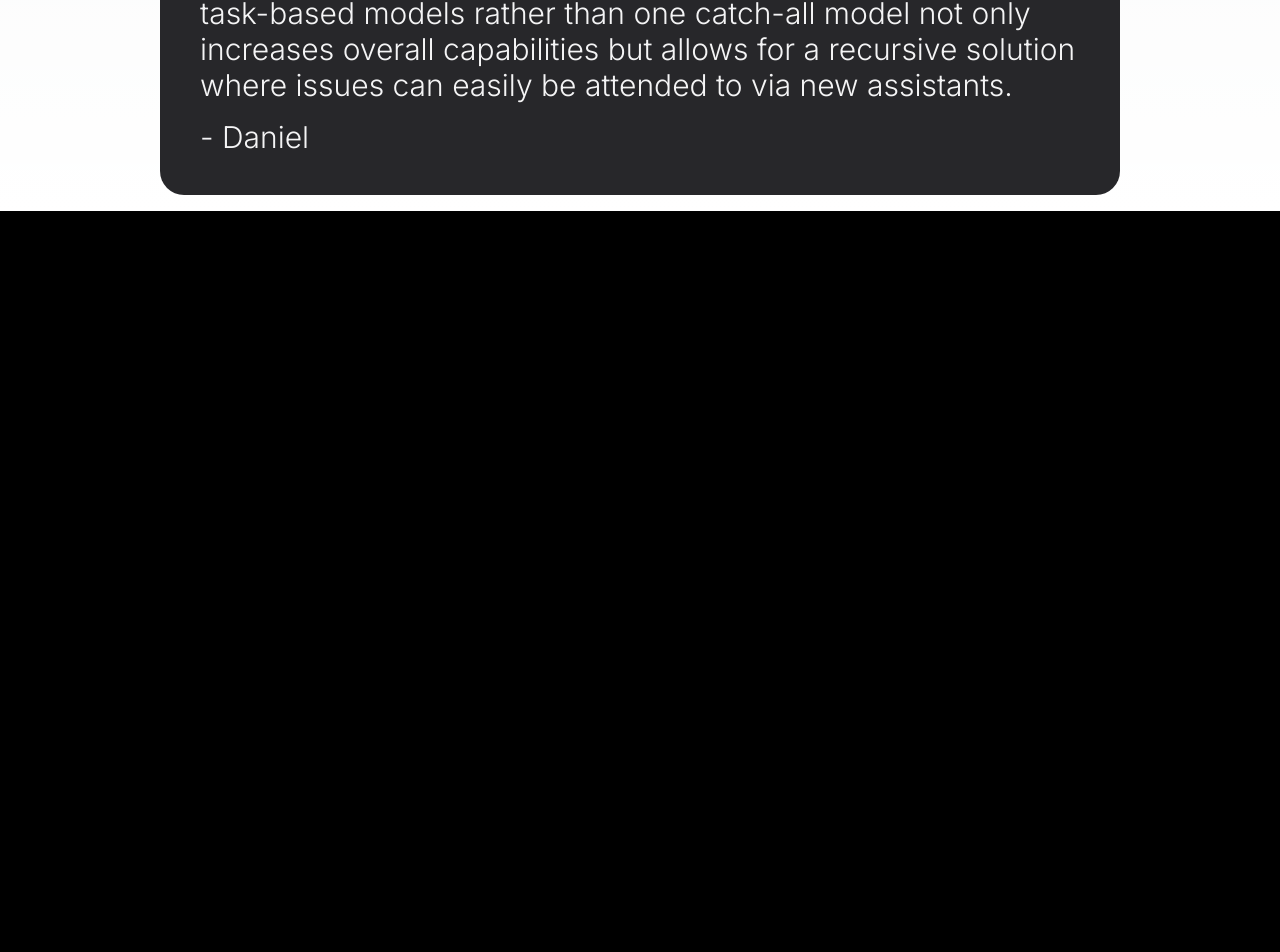
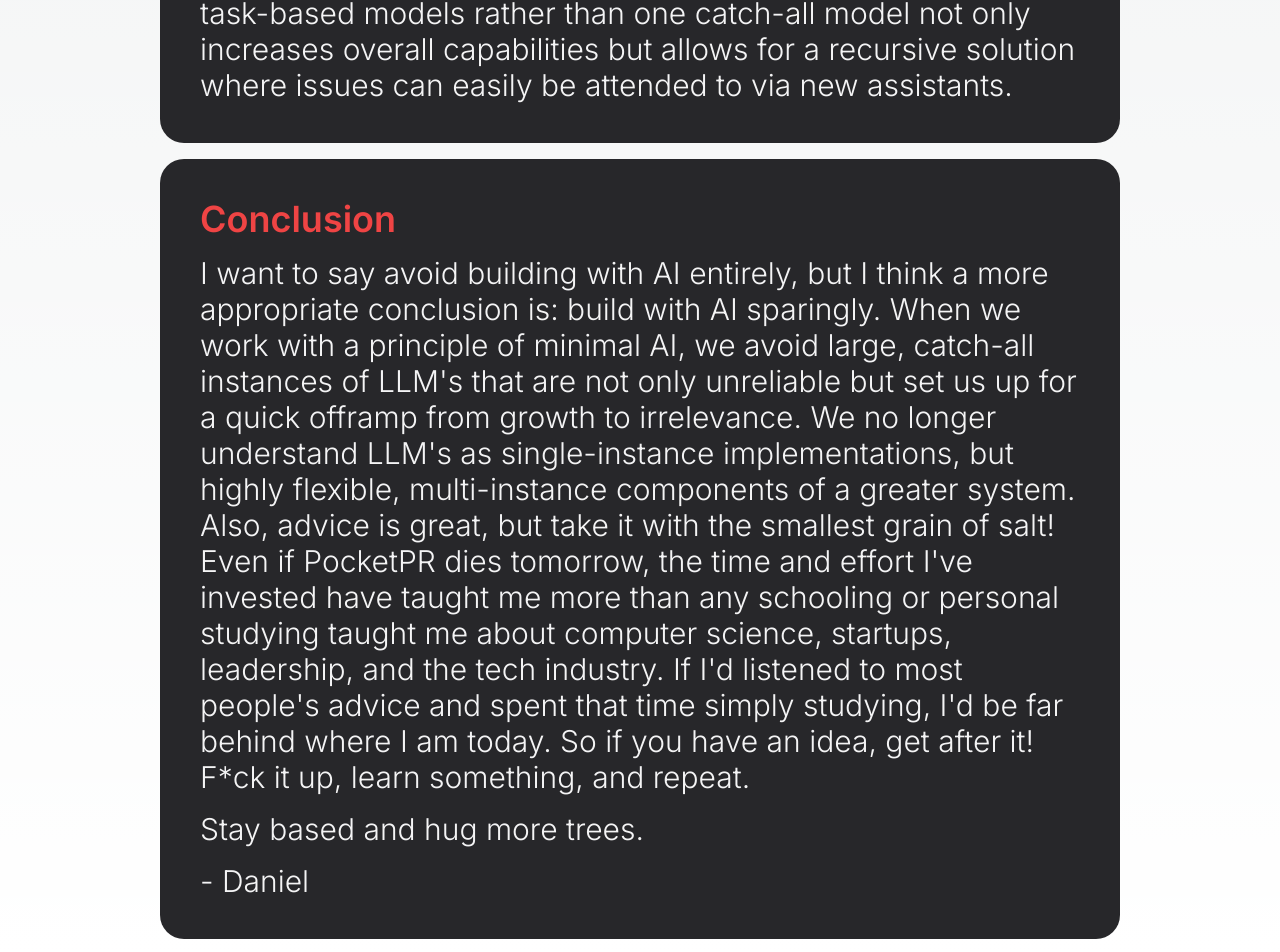
Before and after one commit to oconnorjohnson/portfolio, a Next.js app: page /blogs/llm in a window 1280 px wide. Shown: the part 3164-4116 px from the top of the page. Before the commit the page ends 3375 px from the top, so only its background shows below. Built offline with nearby package versions, Linux system fonts and the light colour scheme.

Commit message:
added conclusion to blog

```diff
--- a/app/blogs/llm/page.tsx
+++ b/app/blogs/llm/page.tsx
@@ -164,20 +164,20 @@ export default function Llm() {
               PocketPR?
             </p>
             <div className="py-2" />
-            <p className="text-2xl xl:text-3xl leading-relaxed font-light pl-12">
+            <p className="text-2xl xl:text-3xl leading-relaxed font-light pl-4 xl:pl-12">
               1. Hundreds of hours experimenting with ChatGPT. Main takeaways:
               the quality of output is proportional to the amount of context,
               and inversely proportional to the complexity & size of the task at
               hand.
             </p>
             <div className="py-2" />
-            <p className="text-2xl xl:text-3xl leading-relaxed font-light pl-12">
+            <p className="text-2xl xl:text-3xl leading-relaxed font-light pl-4 xl:pl-12">
               2. Function calling released. Consistently receive JSON to call
               traditional code? Now we&apos;re starting to see a path towards
               controlled autonomy.
             </p>
             <div className="py-2" />
-            <p className="text-2xl xl:text-3xl leading-relaxed font-light pl-12">
+            <p className="text-2xl xl:text-3xl leading-relaxed font-light pl-4 xl:pl-12">
               3. Assistants API released. From a logistics perspective, this
               didn&apos;t enable anything, but it certainly made the process
               easier. More importantly, it made us rethink how we viewed
@@ -247,8 +247,45 @@ export default function Llm() {
               but allows for a recursive solution where issues can easily be
               attended to via new assistants.
             </p>
+          </motion.div>
+          <div className="py-2" />
+          <motion.div
+            initial={{ opacity: 0 }}
+            whileInView={{ opacity: 1, x: 0 }}
+            viewport={{ once: true, amount: "some" }}
+            transition={{
+              ease: "easeIn",
+              type: "spring",
+              duration: 0.8,
+            }}
+            className="flex flex-col w-full bg-zinc-800 rounded-3xl p-10"
+          >
+            <h1 className="text-3xl xl:text-4xl font-semibold text-red-500">
+              Conclusion
+            </h1>
             <div className="py-2" />
-
+            <p className="text-2xl xl:text-3xl leading-relaxed font-light">
+              I want to say avoid building with AI entirely, but I think a more
+              appropriate conclusion is: build with AI sparingly. When we work
+              with a principle of minimal AI, we avoid large, catch-all
+              instances of LLM&apos;s that are not only unreliable but set us up
+              for a quick offramp from growth to irrelevance. We no longer
+              understand LLM&apos;s as single-instance implementations, but
+              highly flexible, multi-instance components of a greater system.
+              Also, advice is great, but take it with the smallest grain of
+              salt! Even if PocketPR dies tomorrow, the time and effort
+              I&apos;ve invested have taught me more than any schooling or
+              personal studying taught me about computer science, startups,
+              leadership, and the tech industry. If I&apos;d listened to most
+              people&apos;s advice and spent that time simply studying, I&apos;d
+              be far behind where I am today. So if you have an idea, get after
+              it! F*ck it up, learn something, and repeat.
+            </p>
+            <div className="py-2" />
+            <p className="text-2xl xl:text-3xl leading-relaxed font-light">
+              Stay based and hug more trees.
+            </p>
+            <div className="py-2" />
             <p className="text-2xl xl:text-3xl leading-relaxed font-light">
               - Daniel
             </p>
```
